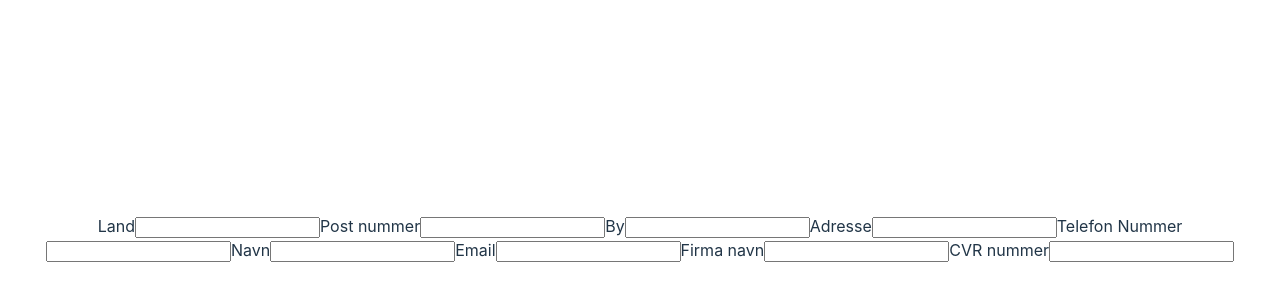
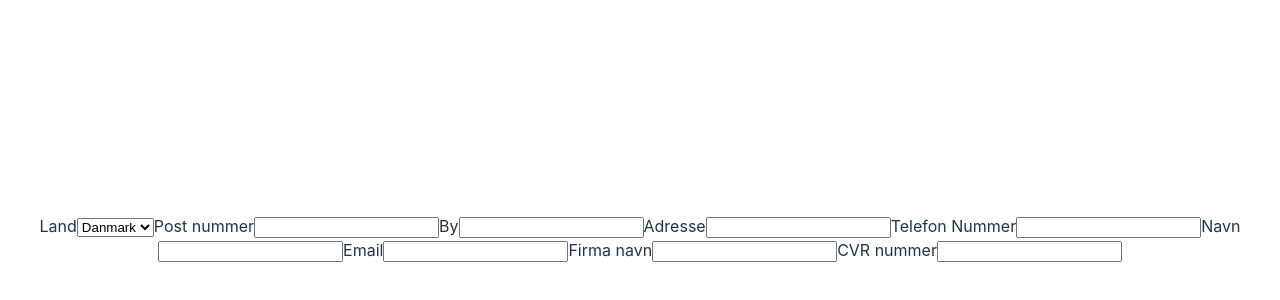
Before and after one commit to KingBendico/Webtech-project, a React (Vite) app: page /checkout in a window 1280 px wide. Shown: the part 162-462 px from the top of the page. Built offline with nearby package versions, Linux system fonts and the light colour scheme.

Commit message:
checkout done

```diff
--- a/src/pages/Checkout.tsx
+++ b/src/pages/Checkout.tsx
@@ -5,29 +5,86 @@ import React from "react";
 
 
 export default function Checkout() {
+    const [country, setCountry] = useState("denmark")
+    const [zipCode, setZipCode] = useState("")
+    const [city, setCity] = useState("")
+    const [adress, setAdress] = useState("")
+    const [phoneNr, setPhoneNr] = useState("")
+    const [name, setName] = useState("")
+    const [email, setEmail] = useState("")
+    const [companyName, setCompanyName] = useState("")
+    const [vatNumber, setVatNumber] = useState("")
 
+    const handleCountryChange = (e:React.ChangeEvent<HTMLSelectElement>) => {
+        console.log(e.target.value)
+        const value = e.target.value
+        setCountry(value)
+    }
 
+    const handleZipCodeChange = async (e:React.ChangeEvent<HTMLInputElement>) => {
+        const value = e.target.value
+        setZipCode(value)
+        if(value.length === 4 && country=="denmark") {
+            await fetch('https://api.dataforsyningen.dk/postnumre?nr='+value)
+                .then((response) => response.json())
+                .then((body) => {
+                    setCity(body[0].navn)
+
+                }).catch((err)=>{console.log(err)})
+        }
+    }
+
+    const handleCityChange = (e:React.ChangeEvent<HTMLInputElement>) => {
+        const value = e.target.value
+        setCity(value)
+    }
+    const handleAdressChange = (e:React.ChangeEvent<HTMLInputElement>) => {
+        const value = e.target.value
+        setAdress(value)
+    }
+    const handlePhoneNrChange = (e:React.ChangeEvent<HTMLInputElement>) => {
+        const value = e.target.value
+        setPhoneNr(value)
+    }
+    const handleNameChange = (e:React.ChangeEvent<HTMLInputElement>) => {
+        const value = e.target.value
+        setName(value)
+    }
+    const handleEmailChange = (e:React.ChangeEvent<HTMLInputElement>) => {
+        const value = e.target.value
+        setEmail(value)
+    }
+    const handleCompanyNameChange = (e:React.ChangeEvent<HTMLInputElement>) => {
+        const value = e.target.value
+        setCompanyName(value)
+    }
+    const handleVatNumberChange = (e:React.ChangeEvent<HTMLInputElement>) => {
+        const value = e.target.value
+        setVatNumber(value)
+    }
     return (
         <>
             <form>
                 <label>Land</label>
-                <input></input>
+                <select name="country" onChange={handleCountryChange} value={country}>
+                    <option value="denmark">Danmark</option>
+                </select>
                 <label>Post nummer</label>
-                <input></input>
+                <input name="zip-code" value={zipCode} type="number" onChange={handleZipCodeChange}></input>
                 <label>By</label>
-                <input></input>
+                <input name="city" value={city} onChange={handleCityChange}></input>
                 <label>Adresse</label>
-                <input></input>
+                <input name="address" value={adress} onChange={handleAdressChange}></input>
                 <label>Telefon Nummer</label>
-                <input></input>
+                <input name="phone-number" type="number" value={phoneNr} onChange={handlePhoneNrChange}></input>
                 <label>Navn</label>
-                <input></input>
+                <input name="name" value={name} onChange={handleNameChange}></input>
                 <label>Email</label>
-                <input></input>
+                <input name="email" type="email" value={email} onChange={handleEmailChange}></input>
                 <label>Firma navn</label>
-                <input></input>
+                <input name="company-name" value={companyName} onChange={handleCompanyNameChange}></input>
                 <label>CVR nummer</label>
-                <input></input>
+                <input name="vat-number" value={vatNumber} onChange={handleVatNumberChange}></input>
             </form>
 
         </>
```
Also changed, not shown: vitest.setup.ts (added, +7 -0 lines).
